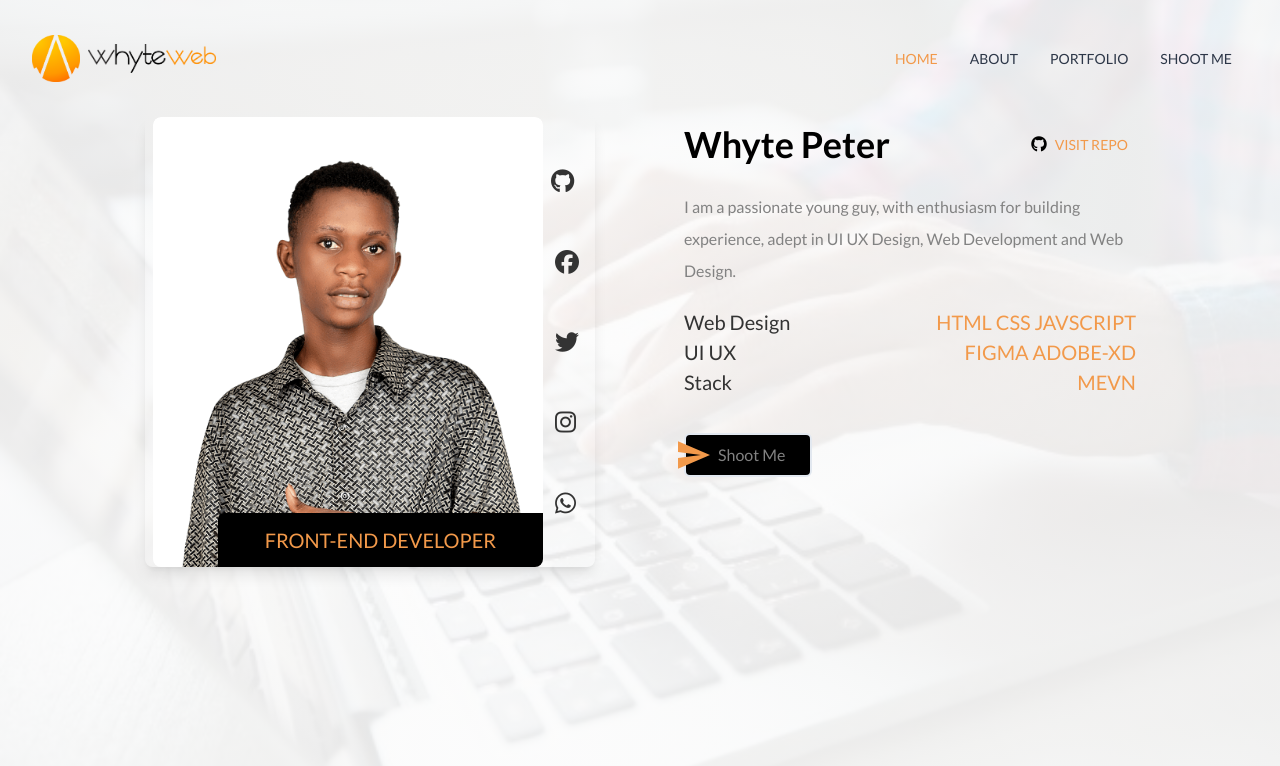
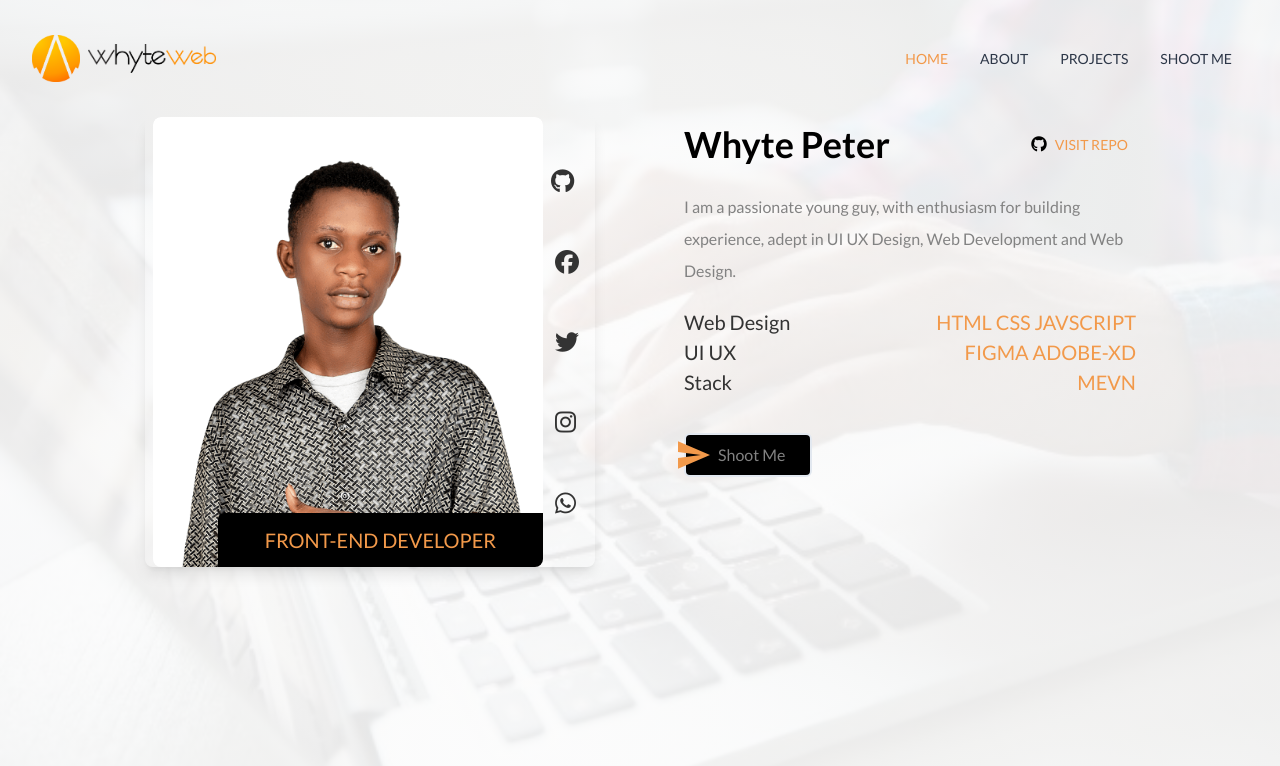
Before and after one commit to whytepeter/My-Portfolio, a Vue app: page /about in a window 1280 px wide. Shown: the top 766 px of the page. Built offline with nearby package versions, Linux system fonts and the light colour scheme.

Commit message:
fixed the whatsapp icon position

```diff
--- a/src/components/Navbar.vue
+++ b/src/components/Navbar.vue
@@ -69,12 +69,12 @@
           class="transition duration-300 inline-block p-4 whitespace-no-wrap hover:text-textHover focus:text-accent"
         >About</a>
       </router-link>
-      <router-link tag="li" to="/portfolio" class="list-none">
+      <router-link tag="li" to="/projects" class="list-none">
         <a
-          @click="goto('portfolio')"
-          :class="[isActive === 'portfolio' ? 'text-accent ' : 'text-gray-800']"
+          @click="goto('projects')"
+          :class="[isActive === 'projects' ? 'text-accent ' : 'text-gray-800']"
           class="transition duration-300 inline-block p-4 whitespace-no-wrap hover:text-textHover focus:text-accent"
-        >Portfolio</a>
+        >Projects</a>
       </router-link>
       <router-link tag="li" to="/contact" class="list-none">
         <a
@@ -97,28 +97,28 @@
         <div>
           <router-link tag="li" to="/" class="list-none px-4 w-full text-left">
             <a
-              @click="mobile = false, goto('home')"
+              @click=";(mobile = false), goto('home')"
               :class="[isActive === 'home' ? 'text-accent' : 'text-text1']"
               class="transition duration-300 inline-block py-3 px-6 whitespace-no-wrap hover:text-textHover"
             >Home</a>
           </router-link>
           <router-link tag="li" to="/about" class="list-none px-4 w-full text-left">
             <a
-              @click="mobile = false, goto('about')"
+              @click=";(mobile = false), goto('about')"
               :class="[isActive === 'about' ? 'text-accent' : 'text-text1']"
               class="transition duration-300 inline-block py-3 px-6 whitespace-no-wrap hover:text-textHover"
             >About</a>
           </router-link>
-          <router-link tag="li" to="/portfolio" class="list-none px-4 w-full text-left">
+          <router-link tag="li" to="/projects" class="list-none px-4 w-full text-left">
             <a
-              @click="mobile = false, goto('portfolio')"
-              :class="[isActive === 'portfolio' ? 'text-accent' : 'text-text1']"
+              @click=";(mobile = false), goto('projects')"
+              :class="[isActive === 'projects' ? 'text-accent' : 'text-text1']"
               class="transition duration-300 inline-block py-3 px-6 whitespace-no-wrap hover:text-textHover"
-            >Portfolio</a>
+            >Projects</a>
           </router-link>
           <router-link tag="li" to="/contact" class="list-none px-4 w-full text-left">
             <a
-              @click="mobile = false, goto('shootme')"
+              @click=";(mobile = false), goto('shootme')"
               :class="[isActive === 'shootme' ? 'text-accent' : 'text-text1']"
               class="transition duration-300 inline-block py-3 px-6 whitespace-no-wrap hover:text-textHover"
             >Shoot Me</a>
--- a/src/router/index.js
+++ b/src/router/index.js
@@ -2,7 +2,7 @@ import Vue from "vue"
 import VueRouter from "vue-router"
 import Home from "../views/Home.vue"
 import About from "../views/About.vue"
-import Portfolio from "../views/Portfolio.vue"
+import Projects from "../views/Projects.vue"
 import Contact from "../views/Contact.vue"
 
 Vue.use(VueRouter)
@@ -21,9 +21,9 @@ const routes = [
   },
 
   {
-    path: "/portfolio",
-    name: "Portfolio",
-    component: Portfolio,
+    path: "/projects",
+    name: "Projects",
+    component: Projects,
   },
 
   {
--- a/src/views/Home.vue
+++ b/src/views/Home.vue
@@ -47,7 +47,7 @@
         />
       </div>
     </div>
-    <div class="Social absolute z-20 h-full top-0 right-0 pb-20 flex">
+    <div class="Social absolute z-20 h-full top-0 right-0 py-4 flex">
       <div
         class="Social h-90 flex flex-col justify-around items-end px-1 pb-20 md:py-4 my-3 text-xl"
       >
```
Also changed, not shown: src/views/Projects.vue (renamed from src/views/Portfolio.vue).
